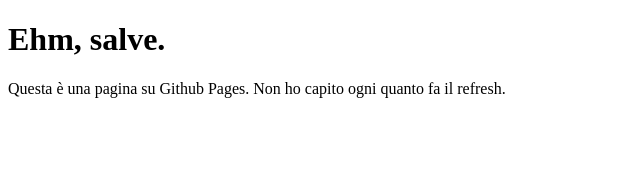
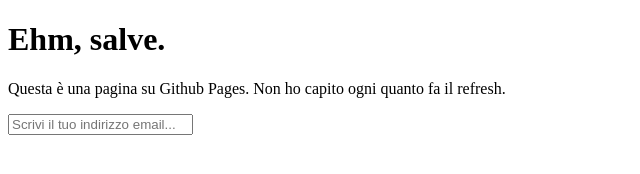
Before and after one commit to Mksiva1/Mksiva1.github.io, a plain HTML site: page index.html in a window 1280 px wide. Shown: the whole page, without its empty margins (0-640 px from the left). Drawn offline with Linux system fonts and the light colour scheme.

Commit message:
Update index.html

```diff
--- a/index.html
+++ b/index.html
@@ -4,5 +4,6 @@
 <body>
 <h1>Ehm, salve.</h1>
 <p>Questa è una pagina su Github Pages. Non ho capito ogni quanto fa il refresh.</p>
+<input type="email" name="email" placeholder="Scrivi il tuo indirizzo email...">
 </body>
 </html>
```
